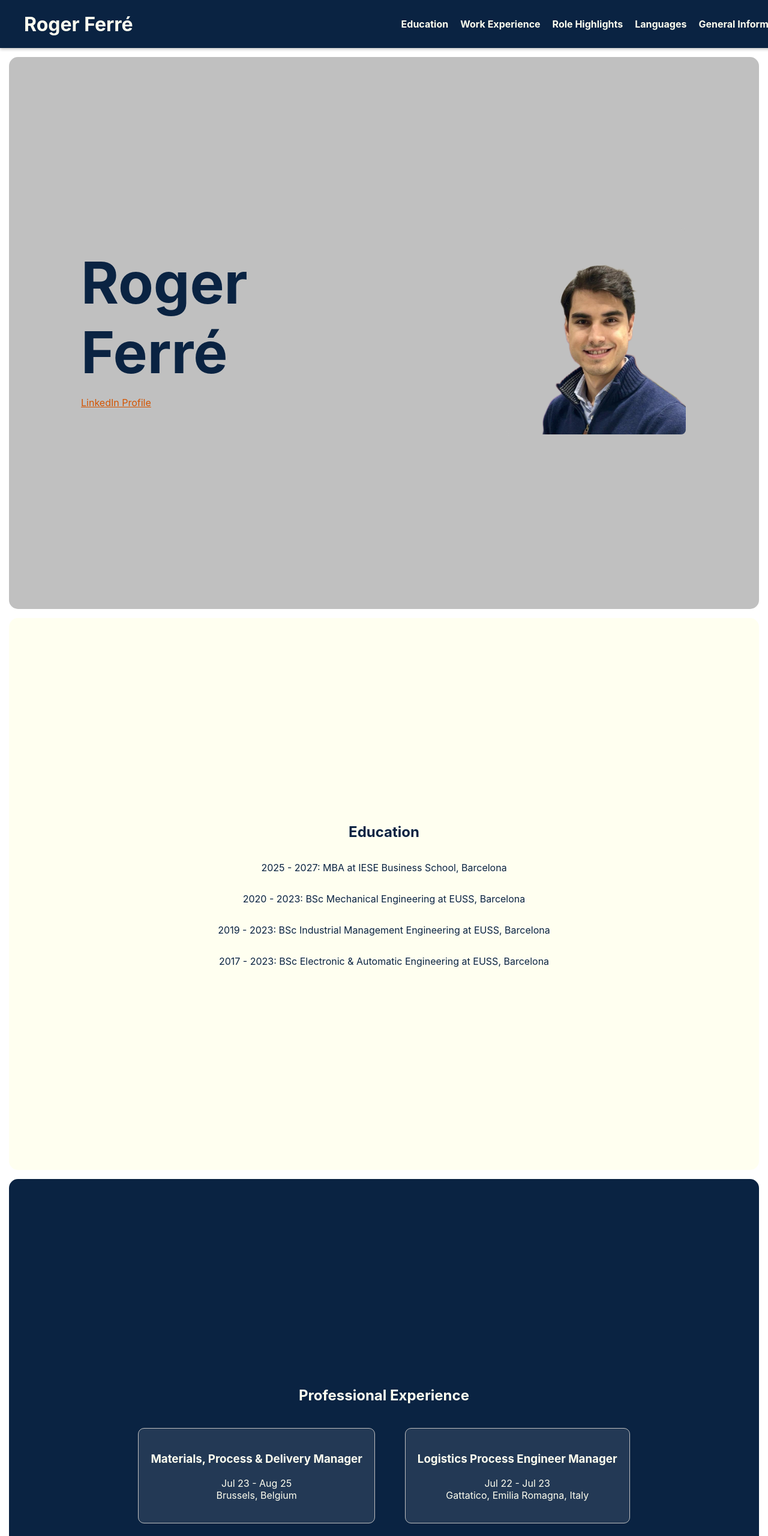
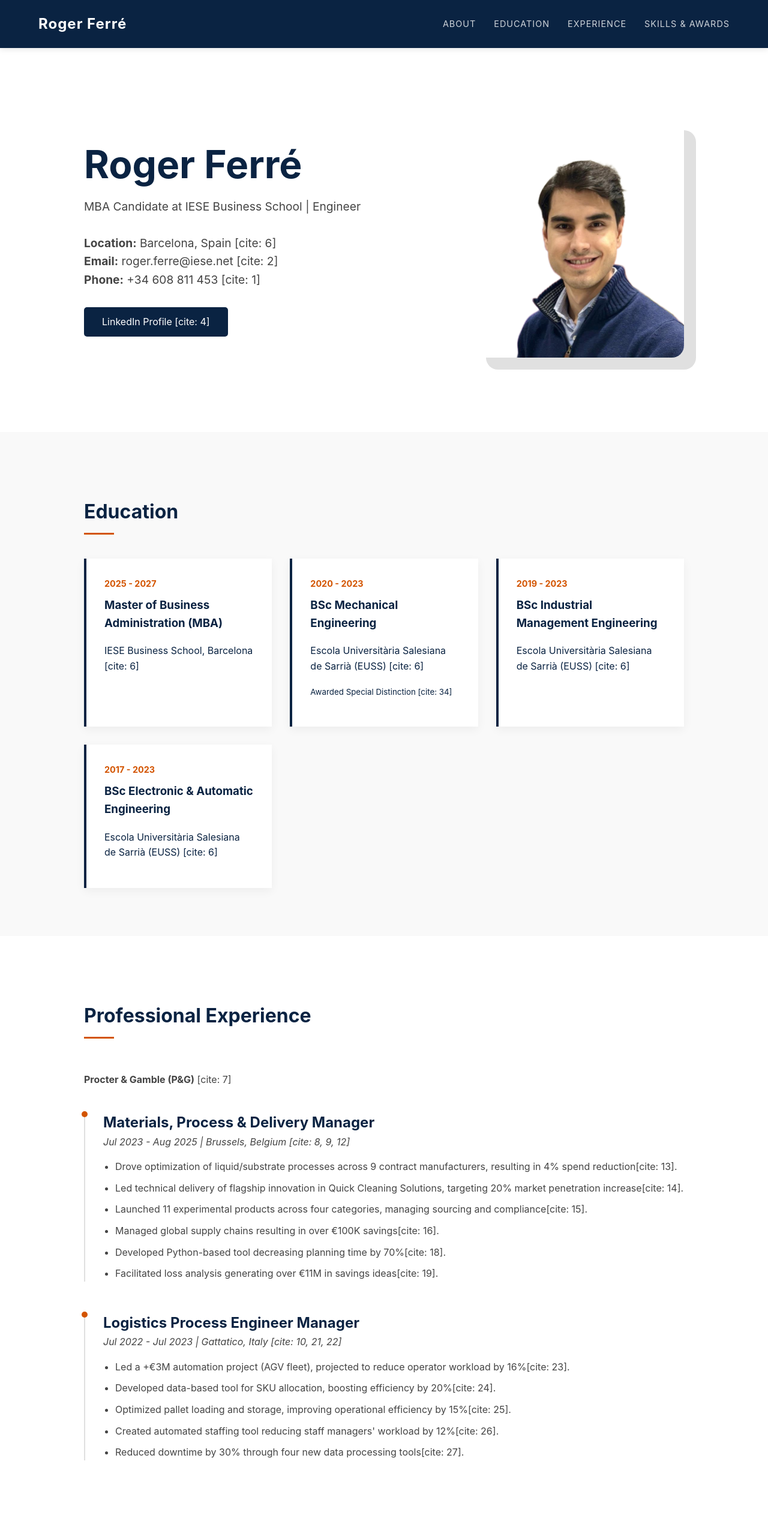
Before and after one commit to roger-ferre/rogerferre.net, a plain HTML site: page index.html in a window 1280 px wide. Shown: the top 2560 px of the page at 60% size. Drawn offline with Linux system fonts and the light colour scheme.

Commit message:
Change by Gemini

```diff
--- a/index.html
+++ b/index.html
@@ -3,15 +3,16 @@
 <head>
 <meta charset="UTF-8" />
 <meta name="viewport" content="width=device-width, initial-scale=1.0"/>
-<title>Roger Ferré</title>
+<title>Roger Ferré - Portfolio</title>
 <link rel="icon" type="image/png" href="RF.png">
 <style>
     :root {
         --navy: #0A2342;
         --burnt-orange: #D35400;
-    --ivory: #FFFFF0;
+        --ivory: #F9F9F9; /* Slightly brighter for modern look */
         --white: #FFFFFF;
-    --silver: #C0C0C0;
+        --silver: #E0E0E0; /* Lighter silver for subtlety */
+        --text-grey: #444444;
     }
 
     html {
@@ -20,33 +21,34 @@ html {
 
     body {
         margin: 0;
-    font-family: -apple-system, BlinkMacSystemFont, "Helvetica Neue", Helvetica, Arial, sans-serif;
-    color: var(--navy); /* deeper, elegant navy for text */
-    background: var(--white); /* clean white background */
-    padding-top: 10vh;
-    overflow-x: hidden;
+        font-family: -apple-system, BlinkMacSystemFont, "Segoe UI", Roboto, Helvetica, Arial, sans-serif;
+        color: var(--navy);
+        background: var(--white);
+        padding-top: 80px; /* Matched to nav height */
+        line-height: 1.6;
     }
 
+    /* --- Navigation --- */
     nav {
         display: flex;
         justify-content: space-between;
         align-items: center;
-    padding: 0 40px;
+        padding: 0 5%;
         background: var(--navy);
-    color: var(--ivory);
+        color: var(--white);
         position: fixed;
         top: 0;
         width: 100%;
-    height: 10vh;
-    max-height: 100px;
-    box-shadow: 0 2px 5px var(--silver);
+        height: 80px;
+        box-shadow: 0 2px 10px rgba(0,0,0,0.1);
         z-index: 1000;
+        box-sizing: border-box;
     }
 
     nav h1 {
-    font-size: 2rem;
+        font-size: 1.5rem;
         margin: 0;
-    color: var(--ivory);
+        letter-spacing: 1px;
     }
 
     .nav-links {
@@ -54,14 +56,16 @@ nav h1 {
         list-style: none;
         margin: 0;
         padding: 0;
-    gap: 20px;
+        gap: 30px;
     }
 
     .nav-links li a {
         text-decoration: none;
-    color: var(--ivory);
-    font-weight: bold;
+        color: rgba(255,255,255,0.8);
+        font-size: 0.9rem;
         transition: color 0.3s;
+        text-transform: uppercase;
+        letter-spacing: 1px;
     }
 
     .nav-links li a:hover {
@@ -70,27 +74,207 @@ nav h1 {
 
     .burger {
         display: none;
-    font-size: 2rem;
+        font-size: 1.5rem;
         cursor: pointer;
-    color: var(--ivory);
+        color: var(--white);
     }
 
+    /* --- Layout Sections --- */
+    section {
+        padding: 80px 5%;
+        opacity: 0;
+        transform: translateY(20px);
+        transition: opacity 0.8s ease-out, transform 0.8s ease-out;
+        box-sizing: border-box;
+        max-width: 1200px;
+        margin: 0 auto;
+    }
+
+    section.visible {
+        opacity: 1;
+        transform: translateY(0);
+    }
+
+    /* Section Themes */
+    .bg-light {
+        background: var(--ivory);
+        width: 100%;
+        max-width: 100%; /* Full width background */
+    }
+
+    /* Inner container for full-width sections */
+    .container {
+        max-width: 1000px;
+        margin: 0 auto;
+    }
+
+    h2 {
+        font-size: 2rem;
+        margin-bottom: 40px;
+        position: relative;
+        display: inline-block;
+    }
+
+    h2::after {
+        content: '';
+        display: block;
+        width: 50px;
+        height: 3px;
+        background: var(--burnt-orange);
+        margin-top: 10px;
+    }
+
+    /* --- Hero Section --- */
+    .hero {
+        min-height: 80vh; /* Reduced from 115vh */
+        display: flex;
+        align-items: center;
+        background: var(--white);
+    }
+
+    .hero-content {
+        display: flex;
+        justify-content: space-between;
+        align-items: center;
+        width: 100%;
+        gap: 40px;
+    }
+
+    .hero-text {
+        flex: 1;
+    }
+
+    .hero-text h1 {
+        font-size: 4rem;
+        margin: 0 0 20px 0;
+        line-height: 1.1;
+        color: var(--navy);
+    }
+
+    .hero-text p {
+        font-size: 1.2rem;
+        color: var(--text-grey);
+        margin-bottom: 30px;
+    }
+
+    .btn {
+        display: inline-block;
+        padding: 12px 30px;
+        background: var(--navy);
+        color: var(--white);
+        text-decoration: none;
+        border-radius: 5px;
+        transition: background 0.3s;
+    }
+
+    .btn:hover {
+        background: var(--burnt-orange);
+    }
+
+    .hero-image {
+        flex: 1;
+        text-align: right;
+    }
+
+    .hero-image img {
+        max-width: 350px;
+        width: 100%;
+        border-radius: 20px;
+        box-shadow: 20px 20px 0px var(--silver);
+    }
+
+    /* --- Education & General Lists --- */
+    .info-grid {
+        display: grid;
+        grid-template-columns: repeat(auto-fit, minmax(300px, 1fr));
+        gap: 30px;
+    }
+
+    .card {
+        background: var(--white);
+        padding: 30px;
+        border-left: 4px solid var(--navy);
+        box-shadow: 0 5px 15px rgba(0,0,0,0.05);
+    }
+
+    .card h3 {
+        margin-top: 0;
+        color: var(--navy);
+    }
+
+    .date {
+        font-weight: bold;
+        color: var(--burnt-orange);
+        font-size: 0.9rem;
+        margin-bottom: 10px;
+        display: block;
+    }
+
+    /* --- Experience (Vertical) --- */
+    .job-item {
+        margin-bottom: 50px;
+        border-left: 2px solid var(--silver);
+        padding-left: 30px;
+        position: relative;
+    }
+
+    .job-item::before {
+        content: '';
+        position: absolute;
+        left: -6px;
+        top: 0;
+        width: 10px;
+        height: 10px;
+        background: var(--burnt-orange);
+        border-radius: 50%;
+    }
+
+    .job-header h3 {
+        margin: 0;
+        font-size: 1.5rem;
+    }
+
+    .job-header span {
+        display: block;
+        color: var(--text-grey);
+        margin-bottom: 15px;
+        font-style: italic;
+    }
+
+    .job-details ul {
+        padding-left: 20px;
+        color: var(--text-grey);
+    }
+
+    .job-details li {
+        margin-bottom: 10px;
+    }
+
+    /* --- Footer --- */
+    footer {
+        background: var(--navy);
+        color: var(--white);
+        text-align: center;
+        padding: 40px;
+    }
+
+    footer a {
+        color: var(--white);
+        margin: 0 10px;
+    }
+
+    /* --- Responsive --- */
     @media (max-width: 768px) {
         .nav-links {
             display: none;
             position: absolute;
-        top: 10vh;
+            top: 80px;
             right: 0;
             background: var(--navy);
             flex-direction: column;
             width: 100%;
-        box-shadow: 0 2px 10px rgba(0,0,0,0.1);
-    }
-
-    .nav-links li {
             text-align: center;
-        padding: 15px 0;
-        border-bottom: 1px solid var(--silver);
+            padding: 20px 0;
         }
 
         .nav-links.show {
@@ -100,145 +284,29 @@ nav h1 {
         .burger {
             display: block;
         }
+
+        .hero-content {
+            flex-direction: column-reverse;
+            text-align: center;
+        }
+
+        .hero-image {
+            text-align: center;
+            margin-bottom: 30px;
+        }
+
+        .hero-text h1 {
+            font-size: 2.5rem;
+        }
+
+        .hero-image img {
+            max-width: 250px;
         }
 
         section {
-    min-height: 115vh;
-    display: flex;
-    flex-direction: column;
-    justify-content: center;
-    align-items: center;
-    margin: 15px;
-    border-radius: 15px;
-    padding: 20px;
-    opacity: 0;
-    transition: opacity 1s ease-in-out;
-    max-width: 100vw;
-    box-sizing: border-box;
-}
-
-section.visible {
-    opacity: 1;
-}
-
-section:not(.light) {
-    background: var(--navy);
-    color: var(--ivory);
-}
-
-section.hero {
-    background: var(--silver);
-    color: var(--navy);
-}
-
-.light {
-    background: var(--ivory);
-    color: var(--navy);
-}
-
-.hero {
-    position: relative;
-    background: var(--silver);
-}
-
-.hero-content {
-    position: relative;
-    z-index: 1;
-    display: flex;
-    justify-content: space-between;
-    align-items: center;
-    padding: 50px;
-    width: 100%;
-    box-sizing: border-box;
-}
-
-.hero-text {
-    flex: 1;
-    padding: 50px;
-    text-align: left;
-}
-
-.hero-text h1 {
-    font-size: 6rem;
-    margin: 0;
-    color: var(--navy);
-}
-
-.hero-image {
-    flex: 1;
-    padding: 50px;
-    text-align: right;
-}
-
-.hero-image img {
-    max-width: 300px;
-    width: 100%;
-    border-radius: 10px;
-    border: 2px solid var(--silver);
-}
-
-@media (max-width: 768px) {
-    .hero-content {
-        flex-direction: column;
-        align-items: center;
-        text-align: center;
-    }
-
-    .hero-text, .hero-image {
-        padding: 10px;
-        text-align: center;
-    }
-
-    .hero-text h1 {
-        font-size: 4rem;
-    }
-
-    .hero-image img {
-        max-width: 200px;
+            padding: 40px 5%;
         }
     }
-
-.timeline {
-    display: flex;
-    justify-content: center;
-    align-items: center;
-    gap: 50px;
-    flex-wrap: nowrap;
-    overflow-x: auto;
-    padding: 20px;
-}
-
-.timeline-item {
-    flex: 0 0 auto;
-    background: rgba(255, 255, 255, 0.1);
-    padding: 20px;
-    border-radius: 10px;
-    text-align: center;
-    min-width: 200px;
-    border: 1px solid var(--silver);
-    color: var(--ivory);
-}
-
-a {
-    color: var(--burnt-orange);
-    text-decoration: underline;
-}
-
-a:hover {
-    color: var(--slate);
-}
-
-@media (max-width: 768px) {
-    .timeline {
-        flex-wrap: wrap;
-        justify-content: center;
-    }
-    .timeline-item {
-        min-width: 90vw;
-        margin-bottom: 20px;
-    }
-}
-
 </style>
 </head>
 <body>
@@ -247,23 +315,24 @@ a:hover {
     <h1>Roger Ferré</h1>
     <div class="burger" onclick="toggleMenu()">&#9776;</div>
     <ul class="nav-links">
+        <li><a href="#about">About</a></li>
         <li><a href="#education">Education</a></li>
-        <li><a href="#experience">Work Experience</a></li>
-        <li><a href="#details">Role Highlights</a></li>
-        <li><a href="#languages">Languages</a></li>
-        <li><a href="#info">General Information</a></li>
+        <li><a href="#experience">Experience</a></li>
+        <li><a href="#info">Skills & Awards</a></li>
     </ul>
 </nav>
 
-<section class="hero">
-    <div class="hero-content">
+<section id="about" class="hero">
+    <div class="hero-content container">
         <div class="hero-text">
             <h1>Roger Ferré</h1>
+            <p>MBA Candidate at IESE Business School | Engineer</p>
             <p>
-                <a href="https://www.linkedin.com/in/roger-ferre-martinez/" target="_blank">
-                    LinkedIn Profile
-                </a>
+                <strong>Location:</strong> Barcelona, Spain [cite: 6]<br>
+                <strong>Email:</strong> roger.ferre@iese.net [cite: 2]<br>
+                <strong>Phone:</strong> +34 608 811 453 [cite: 1]
             </p>
+            <a href="https://www.linkedin.com/in/roger-ferre-martinez/" target="_blank" class="btn">LinkedIn Profile [cite: 4]</a>
         </div>
         <div class="hero-image">
             <img src="removed-background.png" alt="Roger Ferré" />
@@ -271,66 +340,124 @@ a:hover {
     </div>
 </section>
 
-<section id="education" class="education light">
+<div class="bg-light">
+    <section id="education">
+        <div class="container">
             <h2>Education</h2>
-    <p>2025 - 2027: MBA at IESE Business School, Barcelona</p>
-    <p>2020 - 2023: BSc Mechanical Engineering at EUSS, Barcelona</p>
-    <p>2019 - 2023: BSc Industrial Management Engineering at EUSS, Barcelona</p>
-    <p>2017 - 2023: BSc Electronic & Automatic Engineering at EUSS, Barcelona</p>
+            <div class="info-grid">
+                <div class="card">
+                    <span class="date">2025 - 2027</span>
+                    <h3>Master of Business Administration (MBA)</h3>
+                    <p>IESE Business School, Barcelona [cite: 6]</p>
+                </div>
+                <div class="card">
+                    <span class="date">2020 - 2023</span>
+                    <h3>BSc Mechanical Engineering</h3>
+                    <p>Escola Universitària Salesiana de Sarrià (EUSS) [cite: 6]</p>
+                    <p><small>Awarded Special Distinction [cite: 34]</small></p>
+                </div>
+                <div class="card">
+                    <span class="date">2019 - 2023</span>
+                    <h3>BSc Industrial Management Engineering</h3>
+                    <p>Escola Universitària Salesiana de Sarrià (EUSS) [cite: 6]</p>
+                </div>
+                <div class="card">
+                    <span class="date">2017 - 2023</span>
+                    <h3>BSc Electronic & Automatic Engineering</h3>
+                    <p>Escola Universitària Salesiana de Sarrià (EUSS) [cite: 6]</p>
+                </div>
+            </div>
+        </div>
     </section>
+</div>
 
-<section id="experience" class="experience">
+<section id="experience">
+    <div class="container">
         <h2>Professional Experience</h2>
-    <div class="timeline">
-        <div class="timeline-item">
+        <p style="margin-bottom: 40px; color: var(--text-grey);"><strong>Procter & Gamble (P&G)</strong> [cite: 7]</p>
+
+        <div class="job-item">
+            <div class="job-header">
                 <h3>Materials, Process & Delivery Manager</h3>
-            <p>Jul 23 - Aug 25<br>Brussels, Belgium</p>
+                <span>Jul 2023 - Aug 2025 | Brussels, Belgium [cite: 8, 9, 12]</span>
             </div>
-        <div class="timeline-item">
+            <div class="job-details">
+                <ul>
+                    <li>Drove optimization of liquid/substrate processes across 9 contract manufacturers, resulting in 4% spend reduction[cite: 13].</li>
+                    <li>Led technical delivery of flagship innovation in Quick Cleaning Solutions, targeting 20% market penetration increase[cite: 14].</li>
+                    <li>Launched 11 experimental products across four categories, managing sourcing and compliance[cite: 15].</li>
+                    <li>Managed global supply chains resulting in over €100K savings[cite: 16].</li>
+                    <li>Developed Python-based tool decreasing planning time by 70%[cite: 18].</li>
+                    <li>Facilitated loss analysis generating over €11M in savings ideas[cite: 19].</li>
+                </ul>
+            </div>
+        </div>
+
+        <div class="job-item">
+            <div class="job-header">
                 <h3>Logistics Process Engineer Manager</h3>
-            <p>Jul 22 - Jul 23<br>Gattatico, Emilia Romagna, Italy</p>
+                <span>Jul 2022 - Jul 2023 | Gattatico, Italy [cite: 10, 21, 22]</span>
+            </div>
+            <div class="job-details">
+                <ul>
+                    <li>Led a +€3M automation project (AGV fleet), projected to reduce operator workload by 16%[cite: 23].</li>
+                    <li>Developed data-based tool for SKU allocation, boosting efficiency by 20%[cite: 24].</li>
+                    <li>Optimized pallet loading and storage, improving operational efficiency by 15%[cite: 25].</li>
+                    <li>Created automated staffing tool reducing staff managers' workload by 12%[cite: 26].</li>
+                    <li>Reduced downtime by 30% through four new data processing tools[cite: 27].</li>
+                </ul>
+            </div>
         </div>
     </div>
 </section>
 
-<section id="details" class="details light">
-    <h2>Role Highlights</h2>
-    <p><strong>Materials, Process & Delivery Manager:</strong> Managed global supply chains, led technical delivery on flagship innovation driving €500K sales, reduced costs by 4% per site, built online allocation tool, initiated €11M savings ideas.</p>
-    <p><strong>Logistics Process Engineer Manager:</strong> Led €3M+ automation project, improved productivity by 15%, reduced operator workload by 16%, created staffing & downtime tools cutting downtime by 30%.</p>
+<div class="bg-light">
+    <section id="info">
+        <div class="container">
+            <h2>General Information</h2>
+            <div class="info-grid">
+                <div class="card">
+                    <h3>Languages</h3>
+                    <p><strong>Spanish:</strong> Native [cite: 28]</p>
+                    <p><strong>Catalan:</strong> Native [cite: 29]</p>
+                    <p><strong>English:</strong> Proficient (C2) [cite: 30]</p>
+                    <p><strong>Italian:</strong> Advanced (C1) [cite: 29]</p>
+                </div>
+                <div class="card">
+                    <h3>Awards & Scores</h3>
+                    <p><strong>GMAT:</strong> 740 (First attempt) [cite: 39]</p>
+                    <p><strong>Thesis:</strong> Best Thesis of the Year ("Push & Pull Strategies") [cite: 36]</p>
+                    <p><strong>Recognition:</strong> Best academic trajectory by ENGINYERS BCN [cite: 35]</p>
+                </div>
+                <div class="card">
+                    <h3>Volunteering & Interests</h3>
+                    <p>Tutored 15 children with Autonomous Solidarity Foundation[cite: 37].</p>
+                    <p>Equine-based therapies with Johan Cruyff Foundation[cite: 38].</p>
+                    <p>Passionate about business, self-development, and Roman history[cite: 40].</p>
+                </div>
+            </div>
+        </div>
     </section>
+</div>
 
-<section id="languages" class="languages">
-    <h2>Languages</h2>
-    <p>Spanish (Native)</p>
-    <p>Catalan (Native)</p>
-    <p>English (C2)</p>
-    <p>Italian (C1)</p>
-</section>
-
-<section id="info" class="info light">
-    <h2>General Information</h2>
-    <p>Awarded Special Distinction in Mechanical Engineering</p>
-    <p>Named best academic trajectory by ENGINYERS BCN</p>
-    <p>Won Best Thesis of the Year</p>
-    <p>Volunteered at the Johan Cruyff's Foundation</p>
-    <p>Reached a 740 GMAT</p>
-    <p>Passionate about business, self-development, and Roman history</p>
-</section>
+<footer>
+    <p>&copy; 2025 Roger Ferré</p>
+</footer>
 
 <script>
+    // Mobile Menu Toggle
     function toggleMenu() {
         document.querySelector('.nav-links').classList.toggle('show');
     }
 
+    // Intersection Observer for Fade-in Animations
     const observer = new IntersectionObserver((entries) => {
         entries.forEach(entry => {
             if(entry.isIntersecting){
                 entry.target.classList.add('visible');
-        } else {
-            entry.target.classList.remove('visible');
             }
         });
-}, { threshold: 0.3 });
+    }, { threshold: 0.1 });
 
     document.querySelectorAll('section').forEach(section => {
         observer.observe(section);
```
Lines whose indentation alone changed are shown as unchanged.
